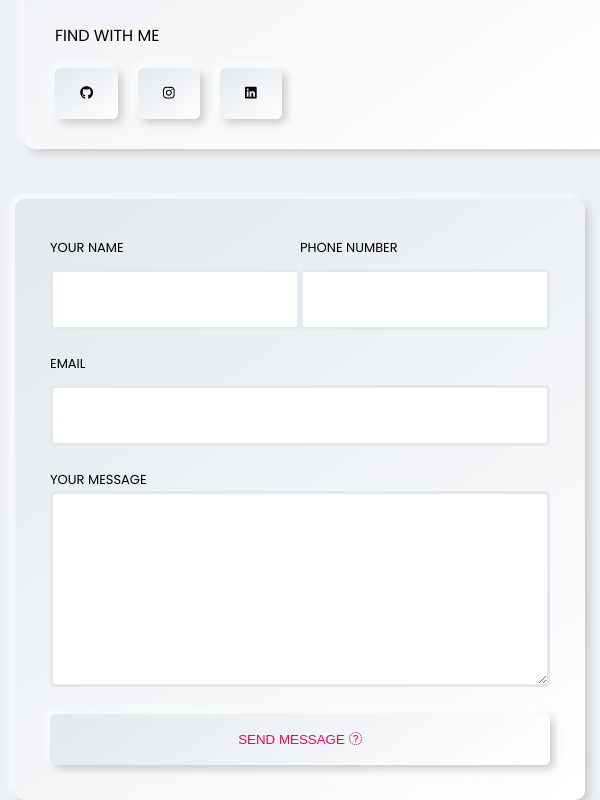
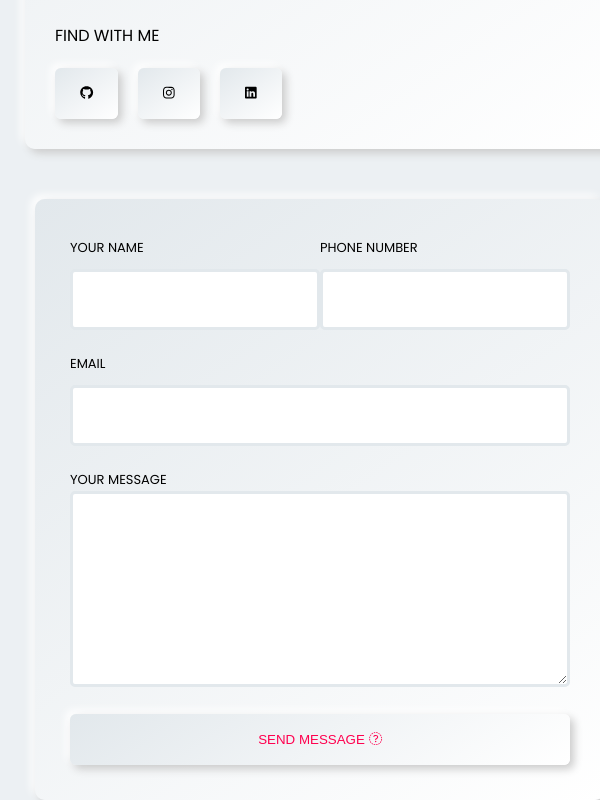
Before and after one commit to priyanshuuranjan/Portfolio, a React (Create React App) app: page / in a window 600 px wide. Shown: the part 7868-8668 px from the top of the page. Built offline with nearby package versions, Linux system fonts and the light colour scheme.

Commit message:
some changes for phone screen

```diff
--- a/src/Components/Contact/Contact.css
+++ b/src/Components/Contact/Contact.css
@@ -59,4 +59,10 @@
     margin-left: 10px;
     margin-right:-40px;
   }
+  .Contact .right {
+    margin-left: 20px;
+  }
+  .img{
+  width: 50%;
+  }
 }
--- a/src/Components/Contact/Contact.js
+++ b/src/Components/Contact/Contact.js
@@ -64,7 +64,7 @@ const Contact = () => {
             <div className="left">
               <div className="box box_shodow">
                 <div className="img">
-                  <img src={contact1} alt="" />
+                  <img src={contact1 } alt="" />
                 </div>
                 <div className="details">
                   <h1>Priyanhu Ranjan.</h1>
```
